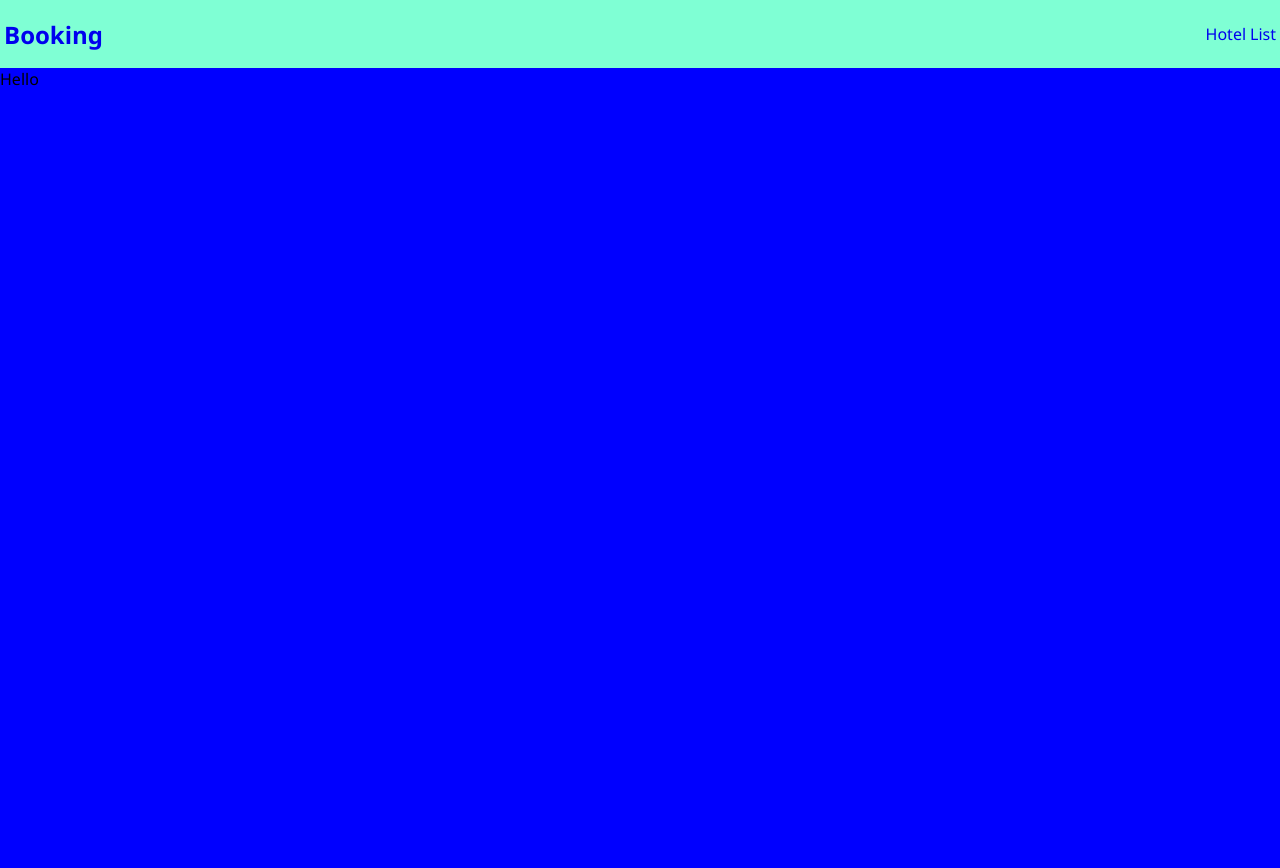
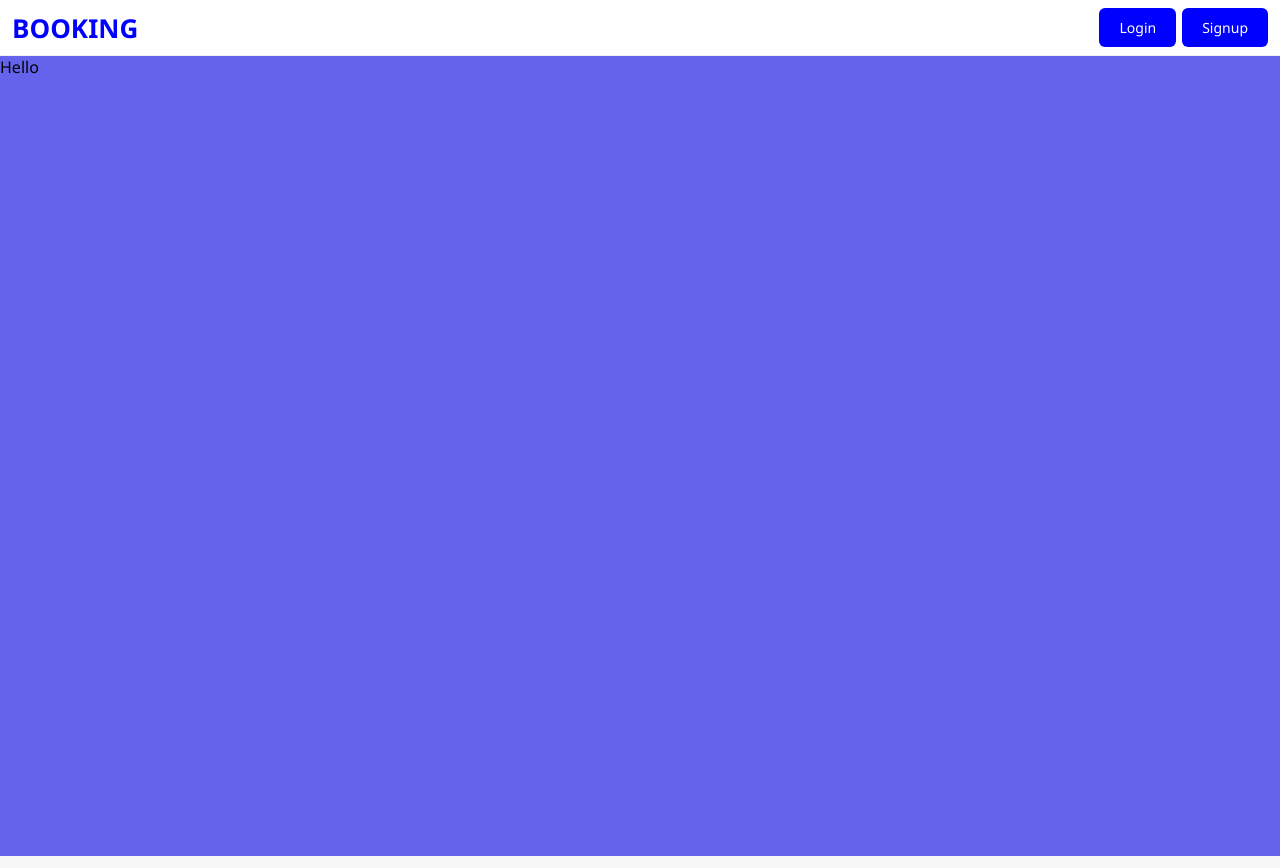
Before and after one commit to AungMyoAye101/Booking-MERN, a React (Vite) app in the folder frontend/booking/: page / in a window 1280 px wide. Built offline with nearby package versions, Linux system fonts and the light colour scheme.

Commit message:
Enhance NavBar with login and signup links, update styles for improved UI, and adjust global styles for consistency

```diff
--- a/frontend/booking/src/components/NavBar/NavBar.tsx
+++ b/frontend/booking/src/components/NavBar/NavBar.tsx
@@ -6,11 +6,15 @@ const NavBar = () => {
   return (
     <nav className="nav_container">
       <Link to="/">
-        <h1>Booking</h1>
+        <h1 className="logo_title">Booking</h1>
       </Link>
-      <div className="flex-center">
-        <Link to={"/hotel"}>Hotel</Link>
-        <Link to={"/list"}>List</Link>
+      <div className="link_container">
+        <Link to={"/login"} className="link_btn">
+          Login
+        </Link>
+        <Link to={"/register"} className="link_btn">
+          Signup
+        </Link>
       </div>
     </nav>
   );
--- a/frontend/booking/src/components/NavBar/navbar.css
+++ b/frontend/booking/src/components/NavBar/navbar.css
@@ -3,7 +3,31 @@
   align-items: center;
   justify-content: space-between;
   gap: 4px;
-  height: 60px;
-  padding: 4px;
-  background-color: aquamarine;
+  padding: 8px 12px;
+  background-color: #fff;
+  border-bottom: 1px solid #f1f1f1;
+  box-shadow: 1px 1px 4px #727171;
 }
+.logo_title {
+  font-size: 26px;
+  font-weight: 800;
+  text-transform: uppercase;
+  color: blue;
+}
+.link_container {
+  display: flex;
+  justify-content: center;
+  align-items: center;
+  gap: 6px;
+}
+
+.link_btn {
+  background-color: blue;
+  color: white;
+  padding: 10px 20px;
+  border-radius: 6px;
+  font-size: 14px;
+}
+.link_btn:hover {
+  background-color: #9430f8;
+}
--- a/frontend/booking/src/global.css
+++ b/frontend/booking/src/global.css
@@ -1,13 +1,18 @@
 * {
   margin: 0;
   padding: 0;
-  list-style: none;
+  box-sizing: border-box;
   text-decoration: none;
 }
-
 body {
   font-family: "Segoe UI", Tahoma, Geneva, Verdana, sans-serif;
   background-color: #f7f7f7;
+}
+button {
+  cursor: pointer;
+  border: none;
+  border-radius: 8px;
+  font-family: Arial, Helvetica, sans-serif;
 }
 .flex-center {
   display: flex;
--- a/frontend/booking/src/pages/home/home.css
+++ b/frontend/booking/src/pages/home/home.css
@@ -1,4 +1,4 @@
 .home-container {
-  background-color: blue;
+  background-color: rgb(99, 99, 236);
   height: 100vh;
 }
```
